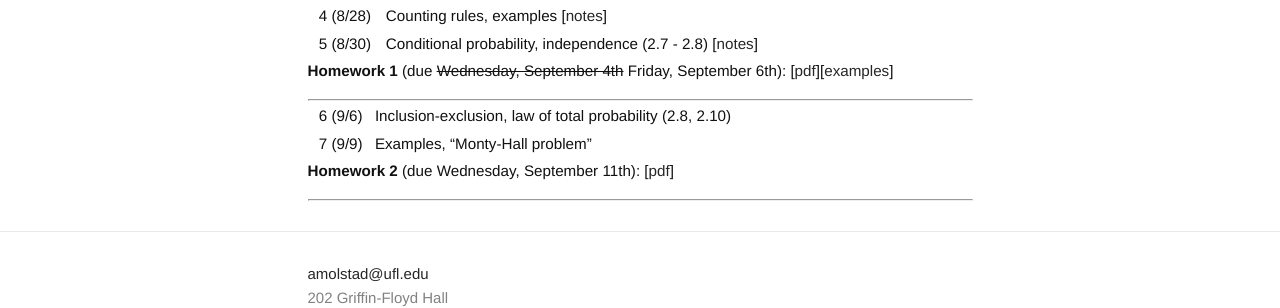
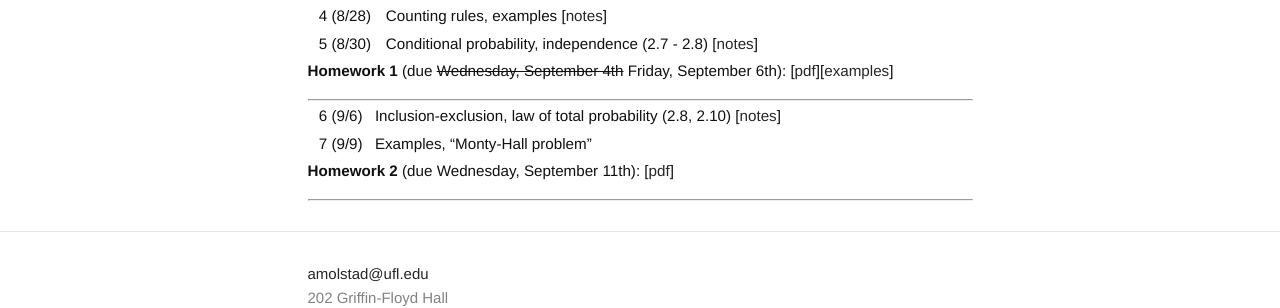
Before and after one commit to ajmolstad/ajmolstad.github.io, a Jekyll site: the page built from F19_STA4321.md, in a window 1280 px wide. Shown: the part 375-683 px from the top of the page. Built offline with Jekyll 4.4.1, drawn with Linux system fonts in a browser that asks for light colours.

Commit message:
Add lecture notes

```diff
--- a/F19_STA4321.md
+++ b/F19_STA4321.md
@@ -26,7 +26,7 @@ Note that you must be logged into your UFL eLearning account to access course no
 
 ---------------
 
-|| 6 (9/6)  || Inclusion-exclusion, law of total probability (2.8, 2.10) ||
+|| 6 (9/6)  || Inclusion-exclusion, law of total probability (2.8, 2.10) [[notes](https://ufl.instructure.com/courses/382258/files/45284136/download?wrap=1)] ||
 || 7 (9/9)  || Examples, "Monty-Hall problem" ||
 
 **Homework 2** (due Wednesday, September 11th): [[pdf](/docs/STA4321_F19_Homework2.pdf)]
```
